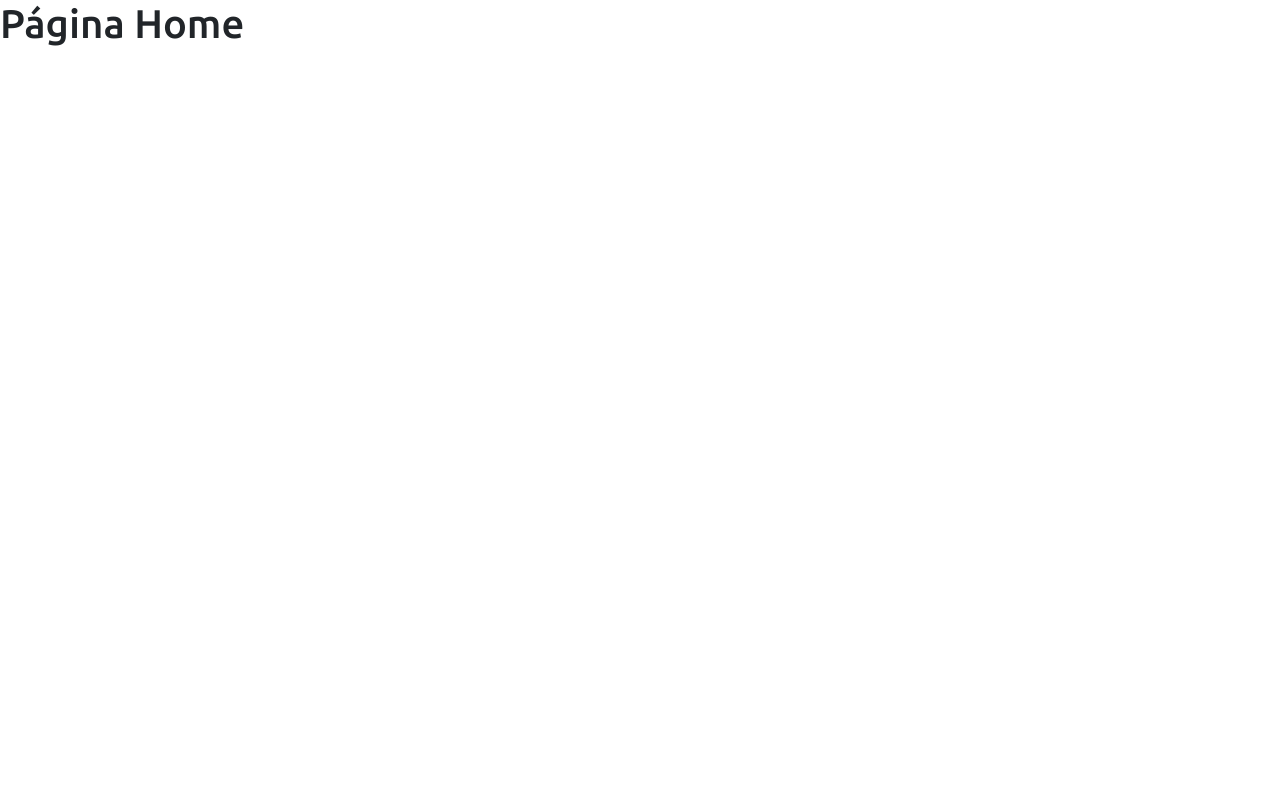
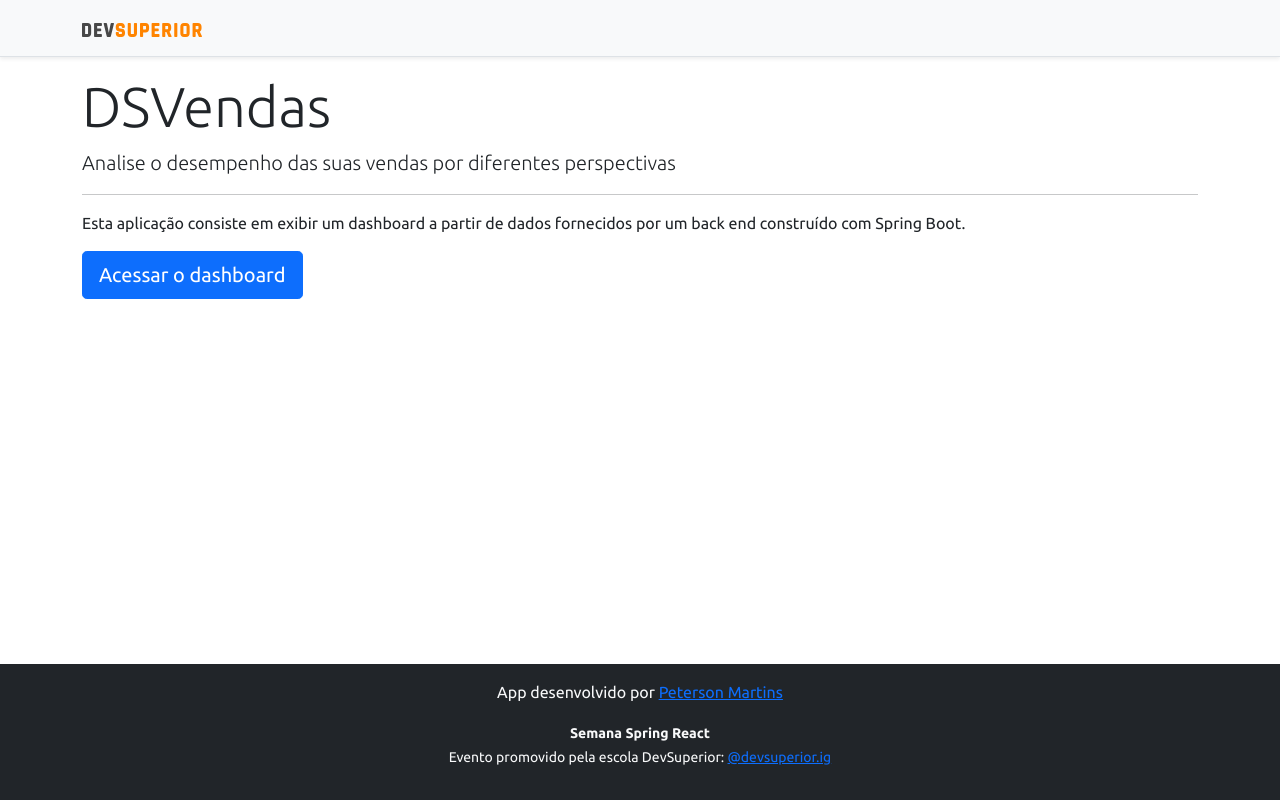
Before and after one commit to petersonmn/projeto-sds3, a React (Create React App) app in the folder frontend/: page / in a window 1280 px wide. Built offline with nearby package versions, Linux system fonts and the light colour scheme.

Commit message:
Home, navigation

```diff
--- a/frontend/src/components/NavBar/index.tsx
+++ b/frontend/src/components/NavBar/index.tsx
@@ -1,11 +1,14 @@
 import ImgDsDark from 'assets/img/ds-dark.svg';
+import { Link } from 'react-router-dom';
 
-const  NavBar = () => {
+const NavBar = () => {
   return (
     <div className="d-flex flex-column flex-md-row align-items-center p-3 px-md-4 mb-3 bg-light border-bottom shadow-sm">
       <div className="container">
         <nav className="my-2 my-md-0 mr-md-3">
+          <Link to="/">
             <img src={ImgDsDark} alt="DevSuperior" width="120" />
+          </Link>
         </nav>
       </div>
     </div>
--- a/frontend/src/pages/Dashboard/index.tsx
+++ b/frontend/src/pages/Dashboard/index.tsx
@@ -8,6 +8,8 @@
     return (
         <>
             <NavBar />
+
+
             <div className="container">
                 <h1 className="text-primary">Dashboard de Vendas</h1>
 
--- a/frontend/src/pages/Home/index.tsx
+++ b/frontend/src/pages/Home/index.tsx
@@ -1,9 +1,23 @@
-const  Home = () => {
+import Footer from "components/Footer";
+import NavBar from "components/NavBar";
+import { Link } from "react-router-dom";
+
+const Home = () => {
     return (
-        <div>
-            <h1>Página Home</h1>
-        </div>
+        <>
+            <NavBar />
+            <div className="container">
+                <div className="jumbotron">
+                    <h1 className="display-4">DSVendas</h1>
+                    <p className="lead">Analise o desempenho das suas vendas por diferentes perspectivas</p>
+                    <hr />
+                    <p>Esta aplicação consiste em exibir um dashboard a partir de dados fornecidos por um back end construído com Spring Boot.</p>
+                    <Link className="btn btn-primary btn-lg" to="/dashboard">Acessar o dashboard</Link>
+                </div>
+            </div>
+            <Footer />
+        </>
     );
-  }
+}
 
-  export default Home;
+export default Home;
```
Lines whose indentation alone changed are shown as unchanged.
